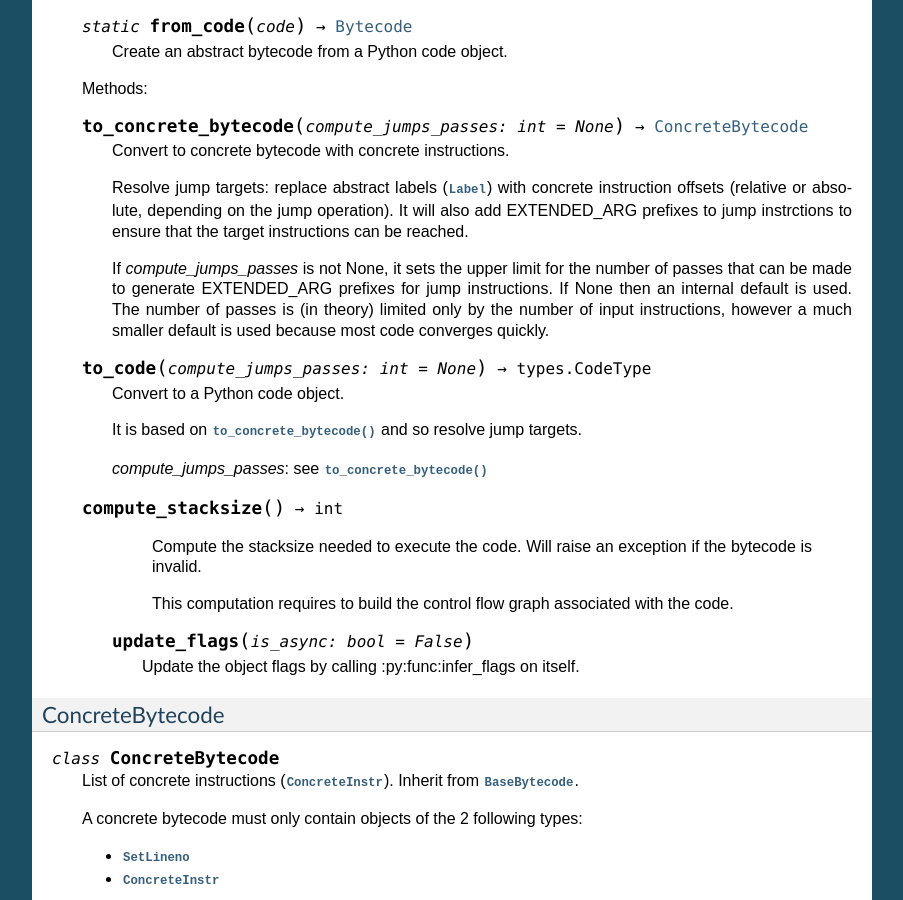
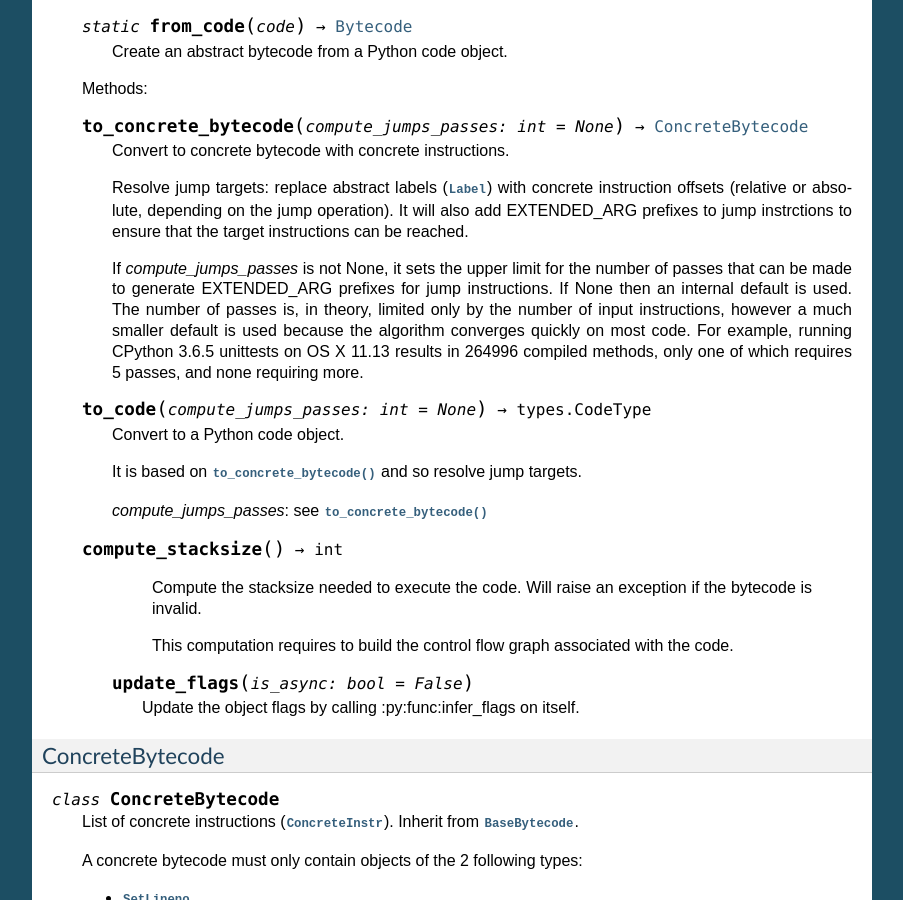
Before and after one commit to MatthieuDartiailh/bytecode, a Sphinx documentation site: the page built from doc/api.rst, in a window 1280 px wide and 900 px high, scrolled down 5524 px. Shown: the whole window, without its empty margins (198-1101 px from the left). Built offline with Sphinx 7.4.7, drawn with Linux system fonts in a browser that asks for light colours.

Commit message:
Update API docs for compute_jumps_passes.
Give convergence example from running CPython unittests.

```diff
--- a/doc/api.rst
+++ b/doc/api.rst
@@ -360,9 +360,11 @@ Bytecode
       If *compute_jumps_passes* is not None, it sets the upper limit for the
       number of passes that can be made to generate EXTENDED_ARG prefixes for
       jump instructions. If None then an internal default is used.  The number
-      of passes is (in theory) limited only by the number of input
-      instructions, however a much smaller default is used because most code
-      converges quickly.
+      of passes is, in theory, limited only by the number of input
+      instructions, however a much smaller default is used because the
+      algorithm converges quickly on most code.  For example, running CPython
+      3.6.5 unittests on OS X 11.13 results in 264996 compiled methods, only
+      one of which requires 5 passes, and none requiring more.
 
    .. method:: to_code(compute_jumps_passes: int = None) -> types.CodeType
 
```
